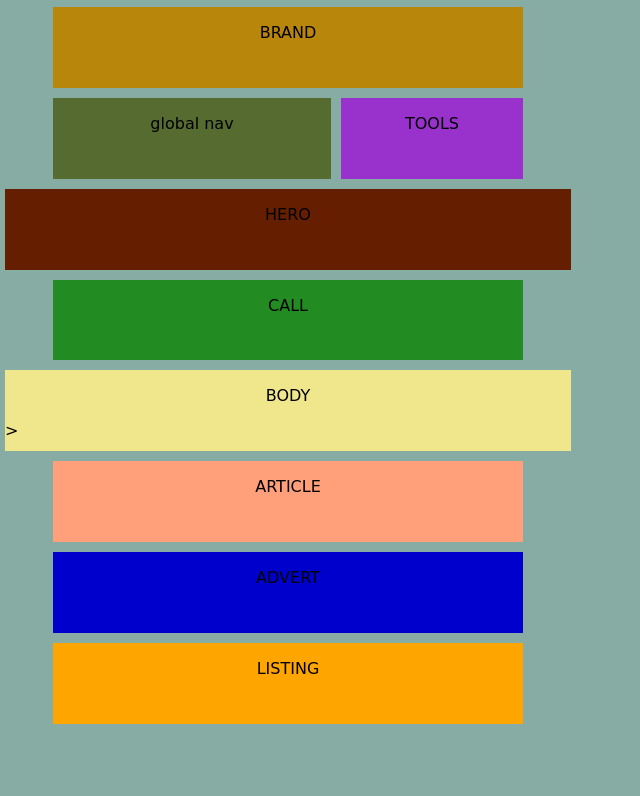
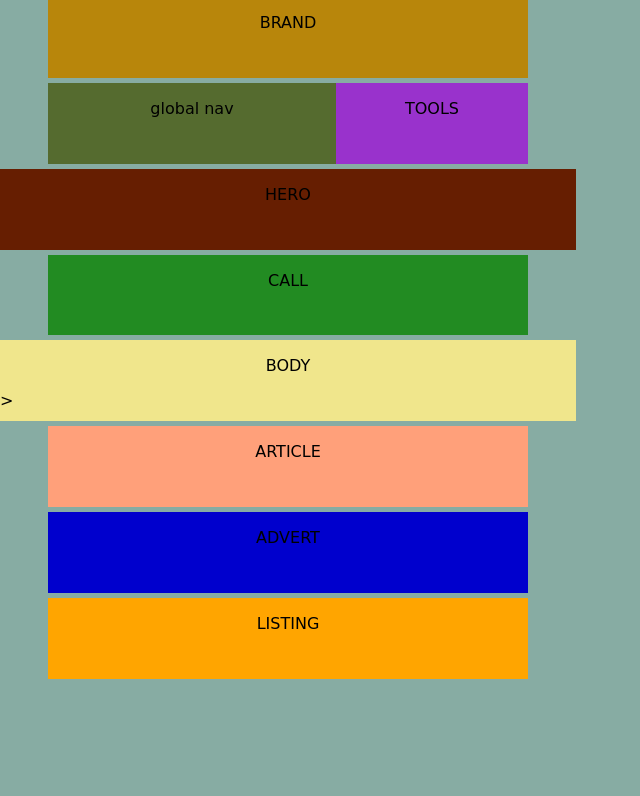
Before and after one commit to dzintars-magons/Homework-no2-css-grid, a plain HTML site: page index.html in a window 1280 px wide. Shown: the part 89-885 px from the top of the page, without its empty margins (0-640 px from the left). Drawn offline with Linux system fonts and the light colour scheme.

Commit message:
changed to margin-bottom

```diff
--- a/style/stylesheet.css
+++ b/style/stylesheet.css
@@ -44,7 +44,7 @@ html {
   }
 
 .child{
-margin: 5px;
+margin-bottom: 5px;
 }
 
 .child01{
```
